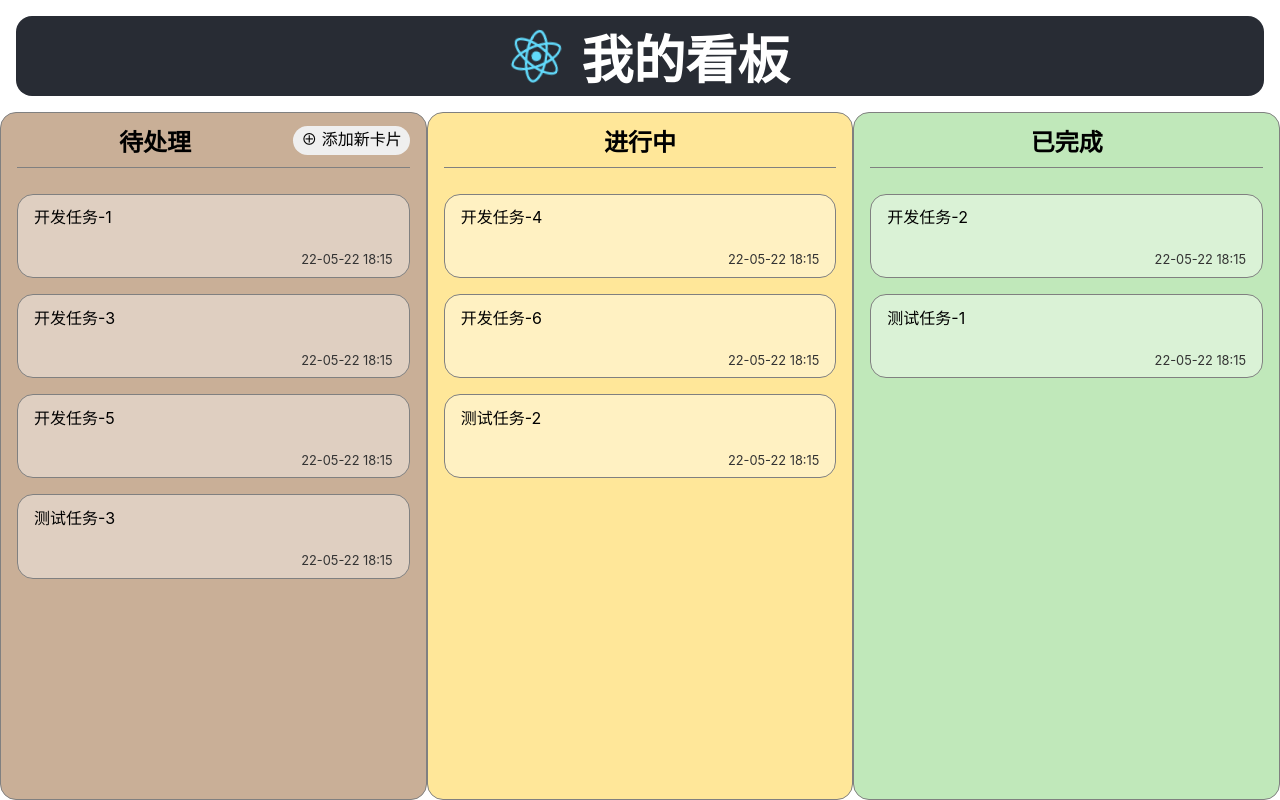
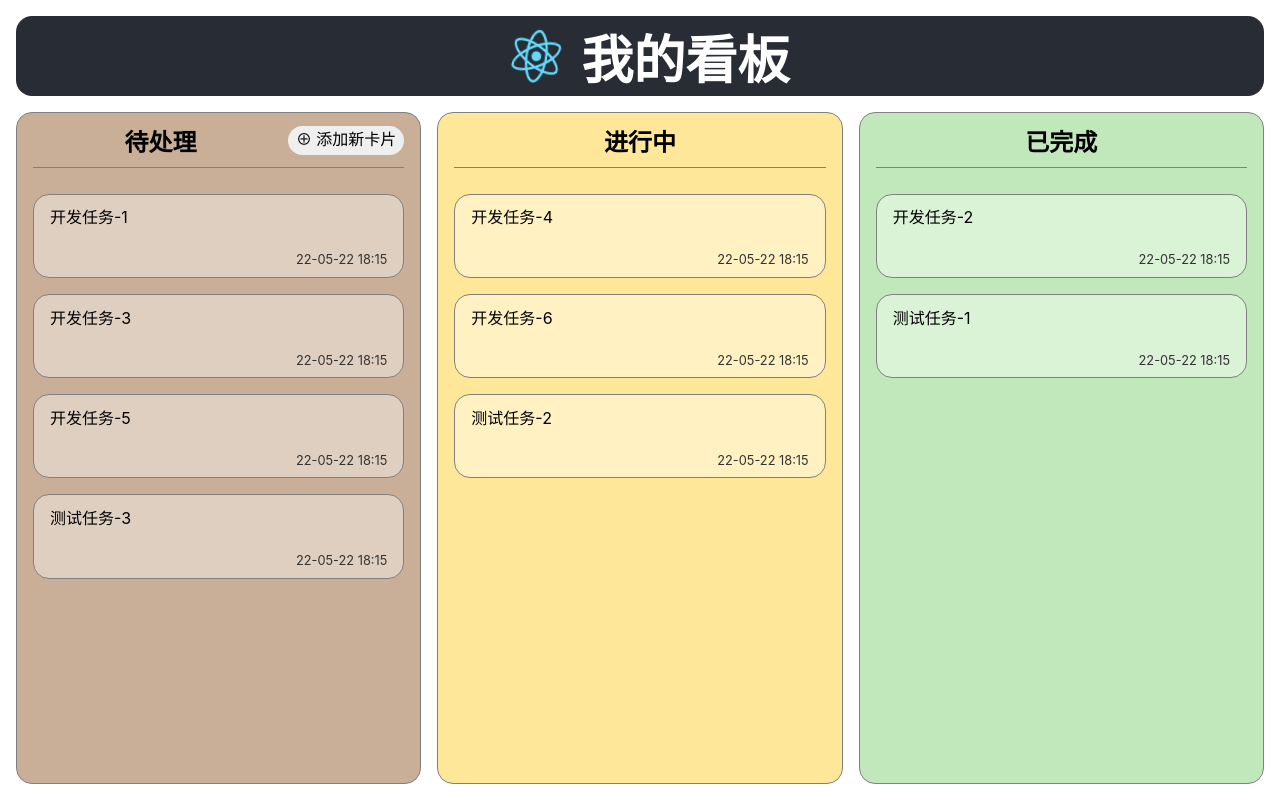
Before and after one commit to jjsnc/oh-my-kanban, a React (Create React App) app: page / in a window 1280 px wide. Built offline with nearby package versions, Linux system fonts and the light colour scheme.

Commit message:
嵌套选择器

```diff
--- a/src/App.css
+++ b/src/App.css
@@ -45,35 +45,13 @@
   }
 }
 
-.kanban-column {
-  flex: 1 1;
-  display: flex;
-  flex-direction: column;
-  border: 1px solid gray;
-  border-radius: 1rem;
+
+
+
+.card-title>input[type="text"] {
+  width: 80%;
 }
 
-.kanban-column > ul {
-  flex: 1;
-  flex-basis: 0;
-  margin: 1rem;
-  padding: 0;
-  overflow: auto;
-}
-.kanban-column > h2 > button {
-  float: right;
-  margin-top: 0.2rem;
-  padding: 0.2rem 0.5rem;
-  border: 0;
-  border-radius: 1rem;
-  height: 1.8rem;
-  line-height: 1rem;
-  font-size: 1rem;
-}
-
-.card-title > input[type="text"] {
-  width: 80%;
-}
 .kanban-card {
   margin-bottom: 1rem;
   padding: 0.6rem 1rem;
@@ -93,11 +71,7 @@
   font-size: 0.8rem;
   color: #333;
 }
-.kanban-column > h2 {
-  margin: 0.6rem 1rem;
-  padding-bottom: 0.6rem;
-  border-bottom: 1px solid gray;
-}
+
 
 .column-todo {
   background-color: #C9AF97;
--- a/src/App.js
+++ b/src/App.js
@@ -4,14 +4,6 @@ import React, { useState } from "react";
 import { css } from "@emotion/react";
 import logo from "./logo.svg";
 import "./App.css";
-
-const KanbanBoardStyle = css`
-  flex: 10;
-  display: flex;
-  flex-direction: row;
-  gap: lrem;
-  margin: 0 lrem lrem;
-`;
 
 const ongoingList = [
   { title: "开发任务-4", status: "22-05-22 18:15" },
@@ -59,14 +51,53 @@ const KanbanNewCard = ({ onSubmit }) => {
 };
 
 const KanbanBoard = ({ children }) => (
-  <main css={KanbanBoardStyle}>{children}</main>
+  <main
+    css={css`
+      flex: 10;
+      display: flex;
+      flex-direction: row;
+      gap: 1rem;
+      margin: 0 1rem 1rem;
+    `}
+  >
+    {children}
+  </main>
 );
 
 const KanbanColumn = ({ title, className, children }) => {
-  const combinedClassName = `kanban-column ${className}`;
-
   return (
-    <section className={combinedClassName}>
+    <section
+      className={className}
+      css={css`
+        flex: 1 1;
+        display: flex;
+        flex-direction: column;
+        border: 1px solid gray;
+        border-radius: 1rem;
+        & > ul {
+          flex: 1;
+          flex-basis: 0;
+          margin: 1rem;
+          padding: 0;
+          overflow: auto;
+        }
+        & > h2 {
+          margin: 0.6rem 1rem;
+          padding-bottom: 0.6rem;
+          border-bottom: 1px solid gray;
+          & > button {
+            float: right;
+            margin-top: 0.2rem;
+            padding: 0.2rem 0.5rem;
+            border: 0;
+            border-radius: 1rem;
+            height: 1.8rem;
+            line-height: 1rem;
+            font-size: 1rem;
+          }
+        }
+      `}
+    >
       <h2>{title}</h2>
       <ul>{children}</ul>
     </section>
```
